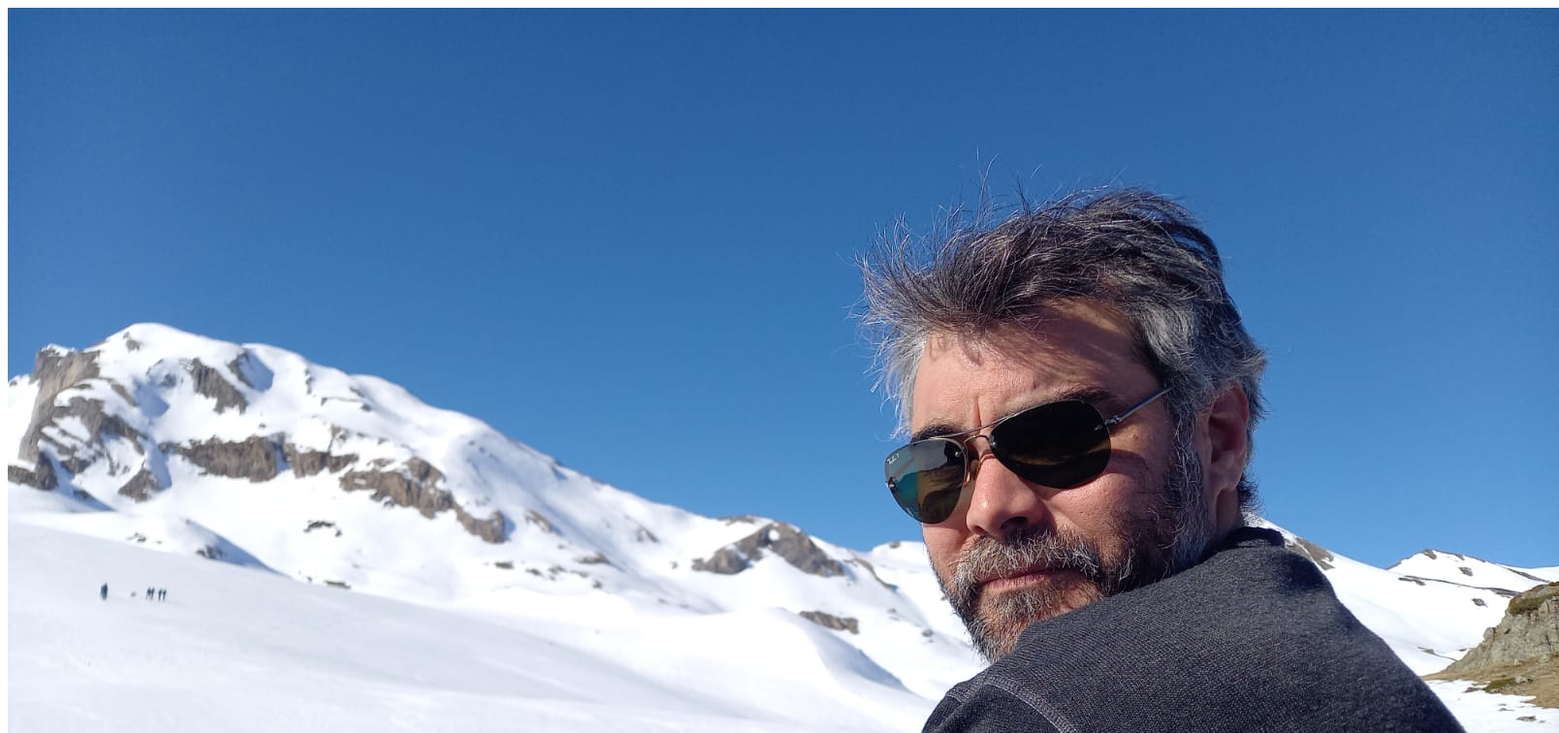
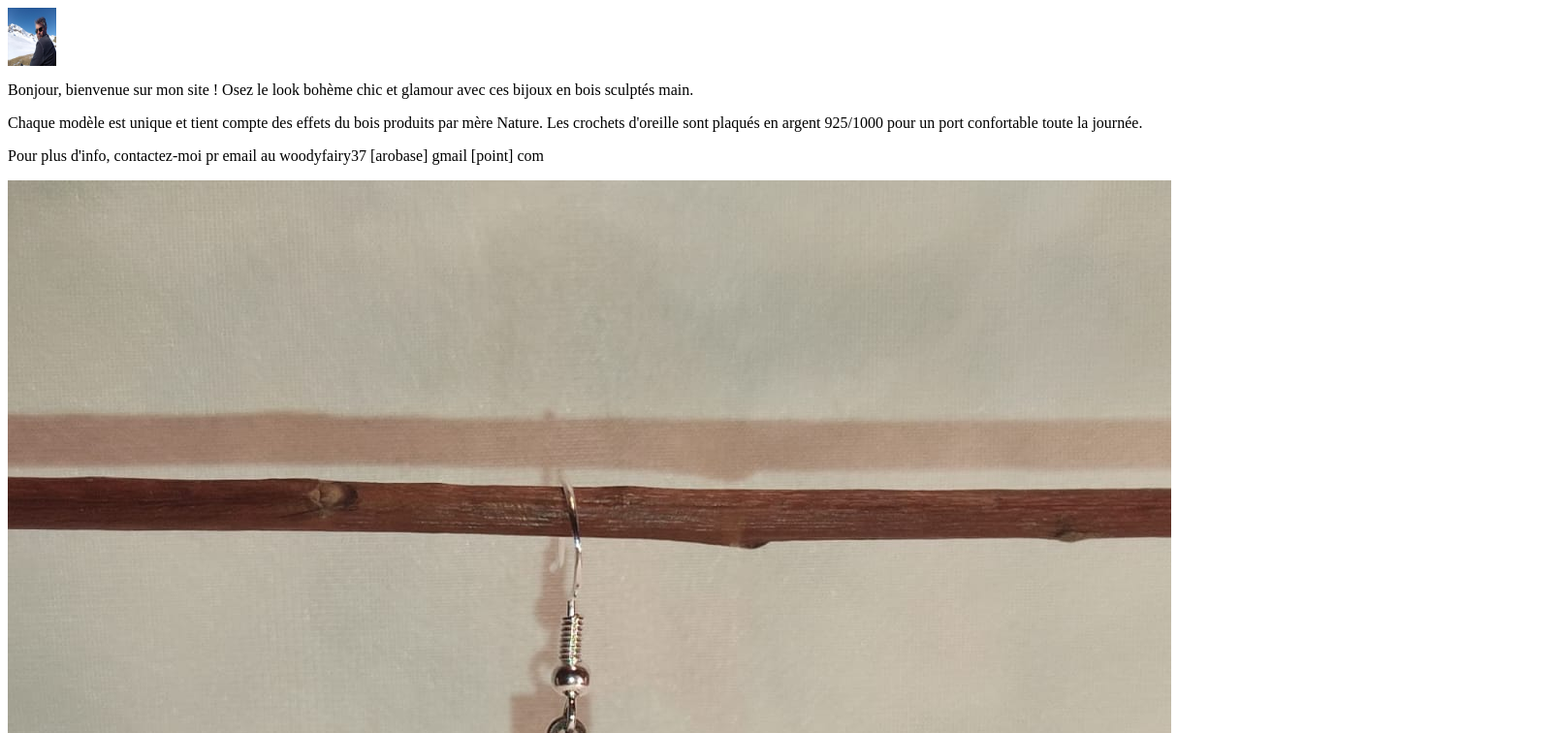
Before and after one commit to woodyfairy37/woodyfairy37.github.io, a plain HTML site: page index.html in a window 1280 px wide. Shown: the top 756 px of the page at 97% size, 1608 px wide, since content can reach past the window. Drawn offline with Linux system fonts and the light colour scheme.

Commit message:
change taille

```diff
--- a/index.html
+++ b/index.html
@@ -1,7 +1,7 @@
 <head>
 </head>
 <body>
- <img src="profil.jpg" alt="ma tête">
+ <img src="profil.jpg" style="width:50px;height:60px;" alt="ma tête">
   <p>Bonjour, bienvenue sur mon site ! Osez le look bohème chic et glamour avec ces bijoux en bois sculptés main. </p>
   <p>Chaque modèle est unique et tient compte des effets du bois produits par mère Nature. Les crochets d'oreille sont plaqués en argent 925/1000 pour un port confortable toute la journée. </p>
   <p>Pour plus d'info, contactez-moi pr email au woodyfairy37 [arobase] gmail [point] com</p>
```
